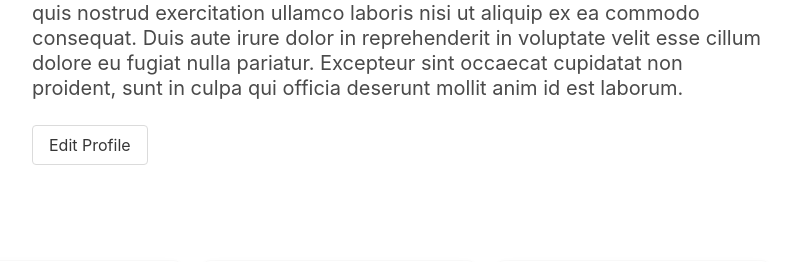
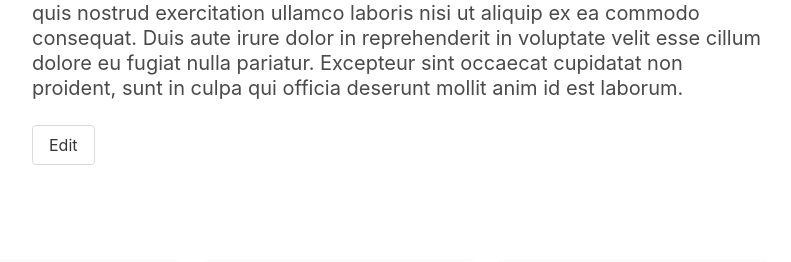
Before and after one commit to jpzambranoleon/Instagram-Clone, a Django app: template app/templates/app/profile.html in a window 1280 px wide. Shown: the part 401-663 px from the top of the page, without its empty margins (448-1239 px from the left). Run offline with Django 3.2, Linux system fonts and the light colour scheme; the template is opened without the code that fills it, so the values that code supplies are empty.

Commit message:
updated file

```diff
--- a/app/templates/app/profile.html
+++ b/app/templates/app/profile.html
@@ -127,7 +127,7 @@
                 </nav>
 
                 <p class="subtitle is-5">Lorem ipsum dolor sit amet, consectetur adipiscing elit, sed do eiusmod tempor incididunt ut labore et dolore magna aliqua. Ut enim ad minim veniam, quis nostrud exercitation ullamco laboris nisi ut aliquip ex ea commodo consequat. Duis aute irure dolor in reprehenderit in voluptate velit esse cillum dolore eu fugiat nulla pariatur. Excepteur sint occaecat cupidatat non proident, sunt in culpa qui officia deserunt mollit anim id est laborum.</p>
-                <button class="button">Edit Profile</button>
+                <button class="button">Edit</button>
             </div>
         </article>
 
```
